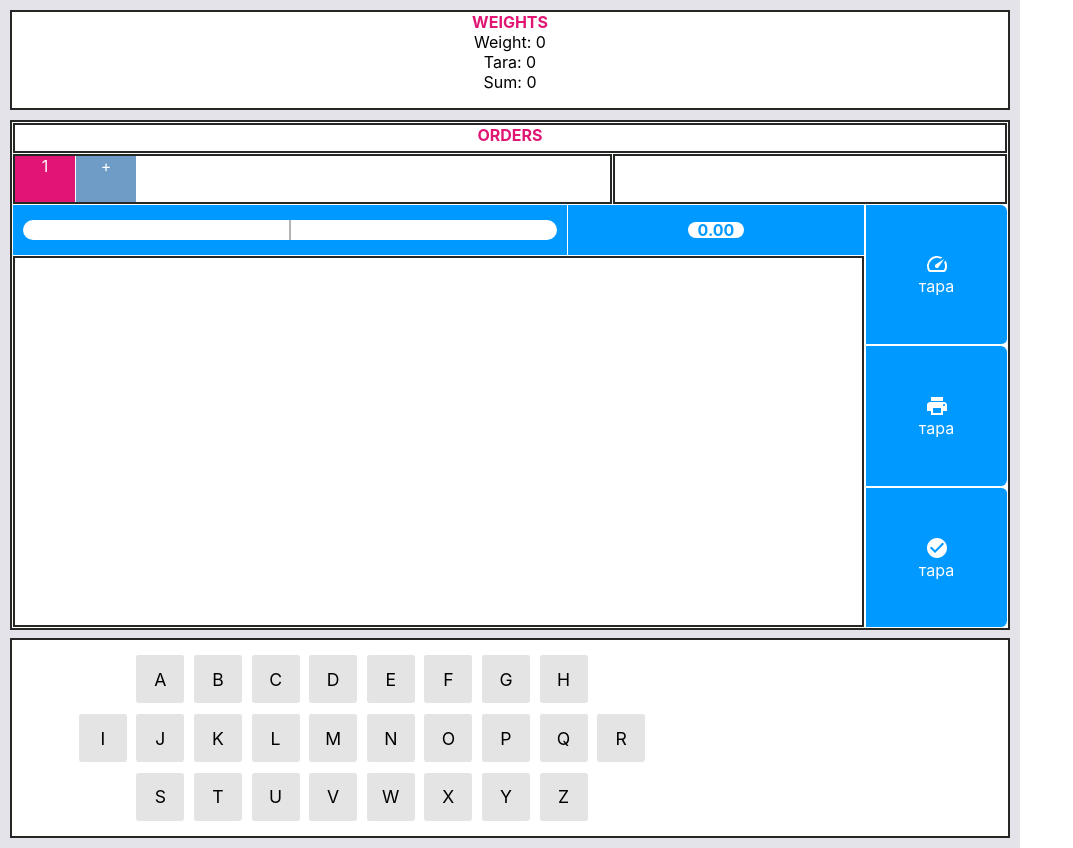
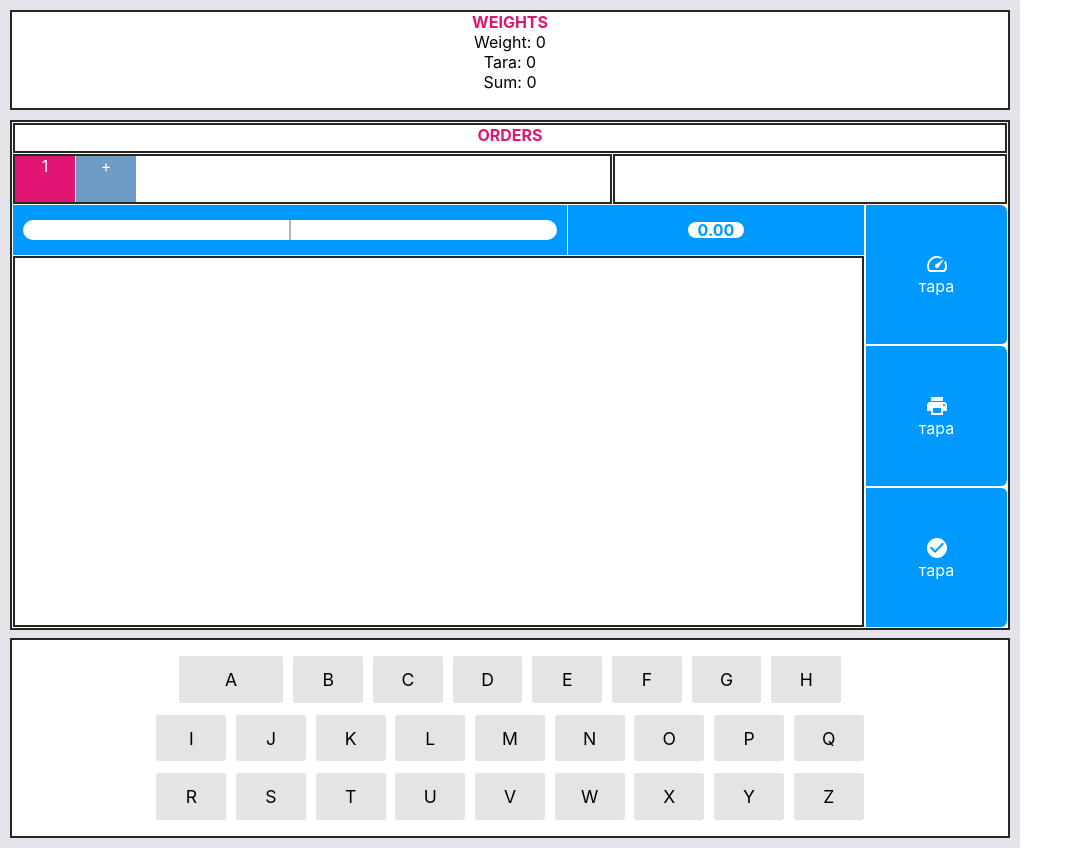
Before and after one commit to NeverSmileMan/testo, a React (Create React App) app: page / in a window 1280 px wide. Shown: the whole page, without its empty margins (0-1073 px from the left). Built offline with nearby package versions, Linux system fonts and the light colour scheme.

Commit message:
keyboard

```diff
--- a/src/Components/KeyboardLayoutEN.tsx
+++ b/src/Components/KeyboardLayoutEN.tsx
@@ -1,50 +1,60 @@
 import React from 'react';
-import KeyboardObject from '../data.structure/Keyboard';
+import { keyboardSetEN } from '../data.structure/data/keyboardSets';
 import { makeStyles } from '@material-ui/styles';
 
-function getSizeOfElements(layoutWidth: number) {
-    const keyCount = 26;
-    const rowCount = 3;
-    const keyCountByRow = [8, 10, 8];
-    const k1 = 0.7; // розрахункова (середня) відстань між кнопками (відносно ширини кнопки)
-    const k2 = 0.2; // фактична відстань між кнопками (відносно ширини кнопки)
-    const keyWidth = Math.ceil(layoutWidth * rowCount / keyCount / (1 + k1));
-    const rowsWidth = keyCountByRow.map(count => keyWidth * (count * (1 + k2) - k2));
-    const padding = k2 * keyWidth;
+const keyboardSet = keyboardSetEN.setKeys;
+
+const differentKeys: {[key: string]: number} = {
+    'A': 1.5, // кнопки, ширина яких відрізняється від звичайної у відносних одиницях
+};
+
+const keyCountByRow = [8, 9, 9]; // sum = keyboardSet.length
+const k1 = 0.7; // розрахункова (середня) відстань між кнопками (відносно ширини кнопки)
+const k2 = 0.2; // фактична відстань між кнопками (відносно ширини кнопки)
+
+function getSizeOfElements() {
+    const keyCount = keyboardSet.length;
+    const rowCount = keyCountByRow.length;
+    const keyWidth = Math.ceil(100 * rowCount / keyCount / (1 + k1));
+    const keySpace = Math.floor(keyWidth * k2);
+    const paddingVertical = Math.floor(k2 * keyWidth);
 
     return {
-        layoutWidth: `${layoutWidth}px`,
-        keyWidth: `${keyWidth}px`,
-        rowsWidth: rowsWidth.map(width => `${width}px`),
-        padding: `${padding}px`,
+        keyWidth,
+        keySpace,
+        paddingVertical,
     };
 }
 
-const sizeOfElements = getSizeOfElements(700);
+const sizeOfElements = getSizeOfElements();
+
+function toUnits(value: number, unit: 'px' | '%' = '%') {
+    return `${value}${unit}`;
+}
+
+const sizeInUnits = {
+    keyWidth: toUnits(sizeOfElements.keyWidth),
+    keySpace: toUnits(sizeOfElements.keySpace),
+    paddingVertical: toUnits(sizeOfElements.paddingVertical),
+}
 
 const useStyles = makeStyles({
     'layout': {
-        width: sizeOfElements.layoutWidth,
+        width: '100%',
         display: 'flex',
         flexDirection: 'column',
-        paddingTop: sizeOfElements.padding,
-        paddingBottom: sizeOfElements.padding,
-        alignItems: 'center',
+        paddingTop: sizeInUnits.paddingVertical,
+        paddingBottom: sizeInUnits.paddingVertical,
         '& [class*=row]': {
             flexGrow: '1',
             display: 'flex',
-            justifyContent: 'space-between',
+            justifyContent: 'center',
             alignItems: 'center',
+
         },
-        '& .row-1': {
-            width: sizeOfElements.rowsWidth[0],
-        },
-        '& .row-2': {
-            width:  sizeOfElements.rowsWidth[1],
-        },
-        '& .row-3': {
-            width:  sizeOfElements.rowsWidth[2],
-        },
+        '& .row-1': {},
+        '& .row-2': {},
+        '& .row-3': {},
     },
 
 	'key': {
@@ -56,27 +66,40 @@ const useStyles = makeStyles({
 		background:'#e4e4e4',
 		overflow: 'hidden',
 		fontWeight: 400,
-		height: sizeOfElements.keyWidth,
-		width: sizeOfElements.keyWidth,
-  },
+		height: '80%',
+        width: sizeInUnits.keyWidth,
+        marginRight: sizeInUnits.keySpace,
+        '&:last-child': {
+            marginRight: '0px',
+        },
+    },
 });
-
-const keyboard = KeyboardObject.getInstance();
 
 function KeyboardLayoutEN() {
     const classes = useStyles();
 
-    const keys = keyboard.getSet('EN')?.map(
-        (key, i) => <div className={`${classes.key}`} key={i} data-key={key}>{key}</div>
+    const keys = keyboardSet.map(
+        (key, i) => {
+            let style = {};
+            let width = differentKeys[key] && differentKeys[key] * sizeOfElements.keyWidth;
+            if (width) style = { width:  toUnits(width) };
+            return (
+                <div className={classes.key} key={i} data-key={key} style={style}>
+                    {key}
+                </div>
+            );
+        }
     );
 
-    if (!keys) return null;
+    const rows = keyCountByRow.map((count, i) =>
+        <div className={`row-${i}`} key={i}>
+            {keys.splice(0, count)}
+        </div>
+    );
 
     return (
         <div className={classes.layout}>
-            <div className='row-1'>{keys.slice(0, 8)}</div>
-            <div className='row-2'>{keys.slice(8, 18)}</div>
-            <div className='row-3'>{keys.slice(18, 26)}</div>
+            {rows}
         </div>
     );
 }
--- a/src/Components/List.tsx
+++ b/src/Components/List.tsx
@@ -58,7 +58,6 @@ function List() {
 
     const itemsArray = list.getItems();
 
-    console.log(itemsArray);
     if (!itemsArray) return null;
 
     const items = itemsArray.map((item, i) =>
```
